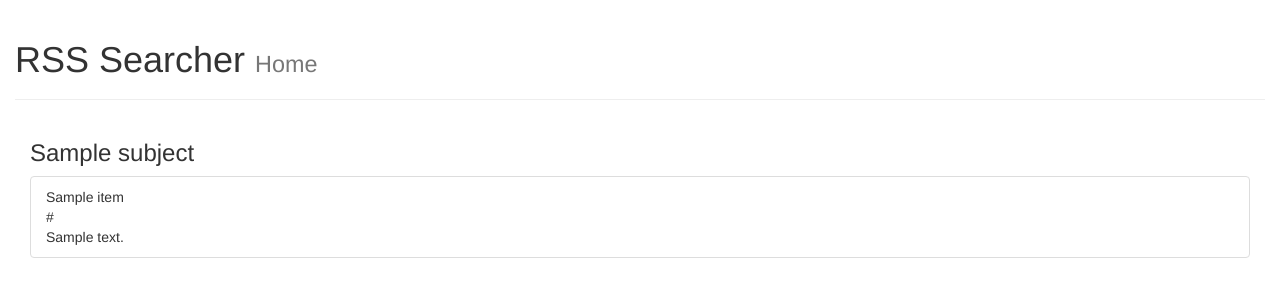
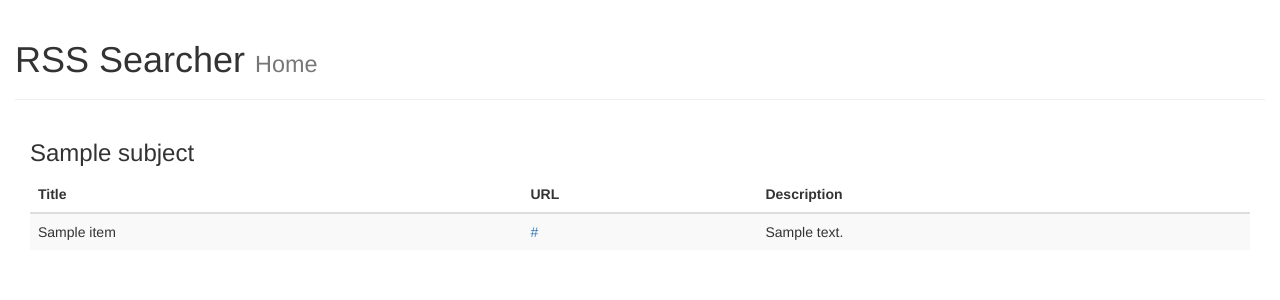
Before and after one commit to IoannisCleary/Press, a Django app: template press/templates/rssSearcher/home.html in a window 1280 px wide. Shown: the top 300 px of the page. Run offline with Django 3.2, Linux system fonts and the light colour scheme; tables that the repository leaves empty hold one stand-in row (values such as "Sample post"); the template is opened without the code that fills it: values that come from a table or form of the project are taken from there, most other values are stand-ins (such as "Sample title", 1, 10 or a date in 2020); some libraries are stand-ins or nearby versions.

Commit message:
Feed list changed to table + new template block
- template block for head extension
- striped table instead of list

```diff
--- a/press/templates/base.html
+++ b/press/templates/base.html
@@ -10,6 +10,7 @@
     <!-- Bootstrap -->
 	<script src="//ajax.googleapis.com/ajax/libs/jquery/2.1.3/jquery.min.js"></script>
 	<script src="//netdna.bootstrapcdn.com/bootstrap/3.3.2/js/bootstrap.min.js"></script>
+	{% block extra_head %}{% endblock %}
 	<link rel="stylesheet" type="text/css" href="//netdna.bootstrapcdn.com/bootstrap/3.3.2/css/bootstrap.min.css">
         <title>RSS Searcher - {% block title %}{% endblock %}</title>
     </head>
--- a/press/templates/rssSearcher/home.html
+++ b/press/templates/rssSearcher/home.html
@@ -2,17 +2,32 @@
 {% load static  %}
 {% block title %}Home{% endblock %}
 {% block page_title %}Home{% endblock %}
+{% block extra_head %}
+
+{% endblock %}
 {% block body_block %}
         <h3 class=>{{subject }}</h3>
 		<!-- Image source : http://publicdomainvectors.org/en/free-clipart/Under-construction-vector-icon/8209.html-->
 		<!--<img src="{% static "images/underConstruction.png" %}" style="width: 20%"alt="Under Construction icon" /> -->
  {% if items %}
-<ul class="list-group">
+
+<table class="table table-striped">
+    <thead>
+        <tr>
+            <th>Title</th>
+            <th>URL</th>
+            <th>Description</th>
+        </tr>
+    </thead>
+    <tbody>
+
 	{% for item in items %}
-   <li class="list-group-item"> {{ item.title }}</br>
-	{{ item.link }}</br>
-	{% autoescape off %}{{ item.description }}{% endautoescape %} </li>
+	  <tr>
+  <td id="title">{{ item.title }}</td>
+	<td><a href="{{ item.link }}">{{ item.link }}</a></td>
+	<td>{% autoescape off %}{{ item.description }}{% endautoescape %}</td></tr>
 	{% endfor %}
-	</ul>
+	   </tbody>
+</table>
  {% endif %}
  {% endblock %}
```
